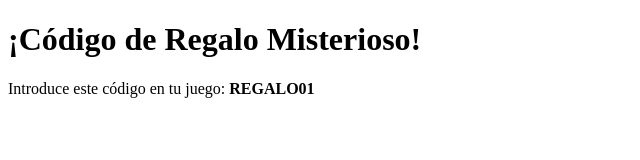
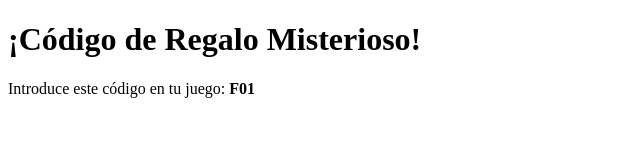
Before and after one commit to Casa-RC/MysteryGiftsWOP, a plain HTML site: page index.html in a window 1280 px wide. Shown: the full height of the page, 0-640 px from the left. Drawn offline with Linux system fonts and the light colour scheme.

Commit message:
Update index.html

```diff
--- a/index.html
+++ b/index.html
@@ -7,6 +7,6 @@
 </head>
 <body>
     <h1>¡Código de Regalo Misterioso!</h1>
-    <p>Introduce este código en tu juego: <strong id="codigo">REGALO01</strong></p>
+    <p>Introduce este código en tu juego: <strong id="codigo">F01</strong></p>
 </body>
 </html>
```
